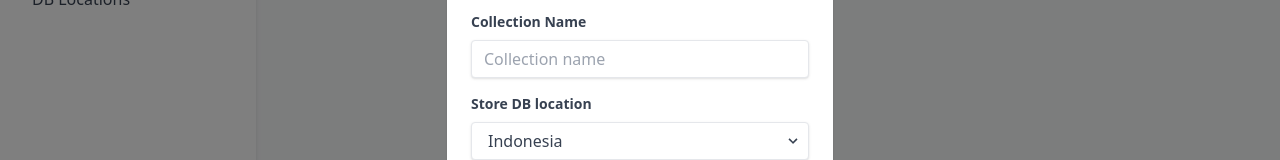
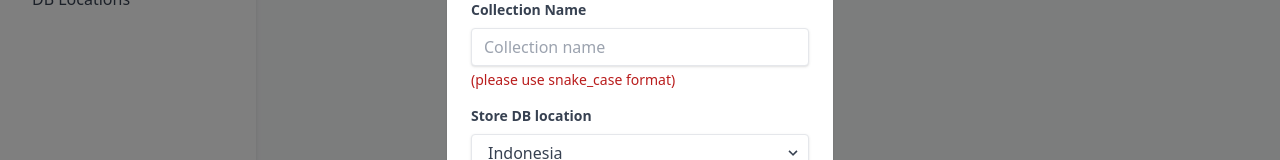
Before and after one commit to FadelYang/wir_chat, a React (Vite) app: page /dashboard/collections in a window 1280 px wide. Both pictures are taken after a click on the button "Add new collections". Shown: the part 350-510 px from the top of the page. Built offline with nearby package versions, Linux system fonts and the light colour scheme; no server answers.

Commit message:
feat(cms/collection): add reload page after success upload

```diff
--- a/src/components/pages/cms/CollectionMenu.jsx
+++ b/src/components/pages/cms/CollectionMenu.jsx
@@ -1,4 +1,4 @@
-import {useState} from "react";
+import { useState } from "react";
 import DashboardTemplate from "../../templates/cms/DashboardTemplate";
 import HeaderMenu from "../../organism/cms/HeaderMenu";
 import CollectionTable from "../../organism/cms/datatables/CollectionTable";
@@ -6,8 +6,8 @@ import BaseModal from "../../molecules/BaseModal";
 
 const CollectionMenu = () => {
   const breadcrumbPath = [
-    {name: "Dashboard", path: "/dashboard"},
-    {name: "Collections", path: "/dashboard/collections"},
+    { name: "Dashboard", path: "/dashboard" },
+    { name: "Collections", path: "/dashboard/collections" },
   ];
 
   const [isModalOpen, setIsModalOpen] = useState(false);
@@ -19,7 +19,7 @@ const CollectionMenu = () => {
   });
 
   const handleFormChange = (event) => {
-    const {name, value, type, files} = event.target;
+    const { name, value, type, files } = event.target;
 
     setFormData((prevFormData) => ({
       ...prevFormData,
@@ -74,7 +74,7 @@ const CollectionMenu = () => {
         databaseLocation: "",
       });
       setIsModalOpen(false);
-
+      window.location.reload();
     } catch (error) {
       console.error("Error uploading collection:", error);
       alert(`Error: ${error.message || "Failed to upload collection"}`);
@@ -143,6 +143,7 @@ const CollectionMenu = () => {
                   placeholder="Collection name"
                   required
                 />
+                <p className='block mb-2 mt-1 text-sm font-medium text-red-700'>(please use snake_case format)</p>
               </div>
               <div className="mb-6">
                 <label
```
